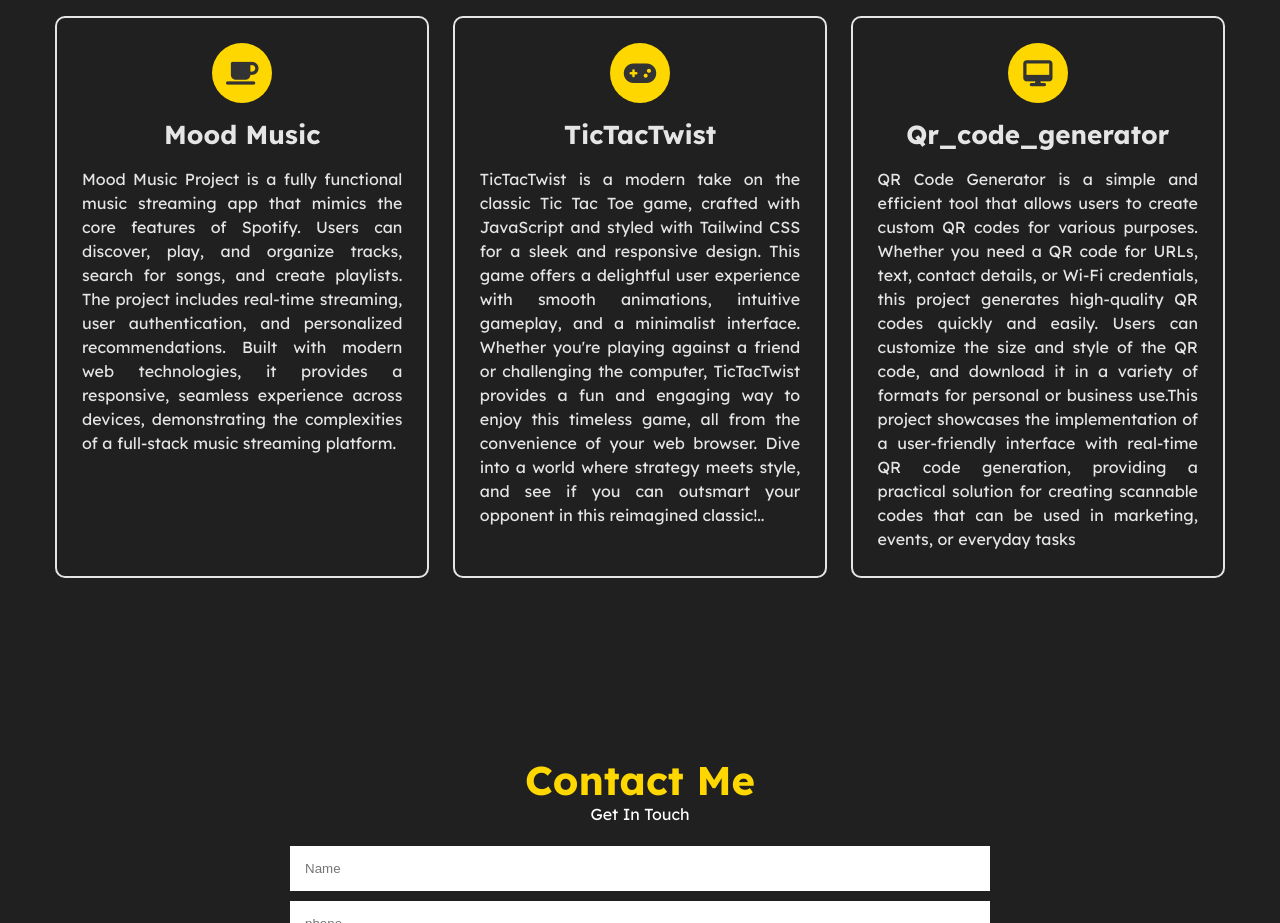
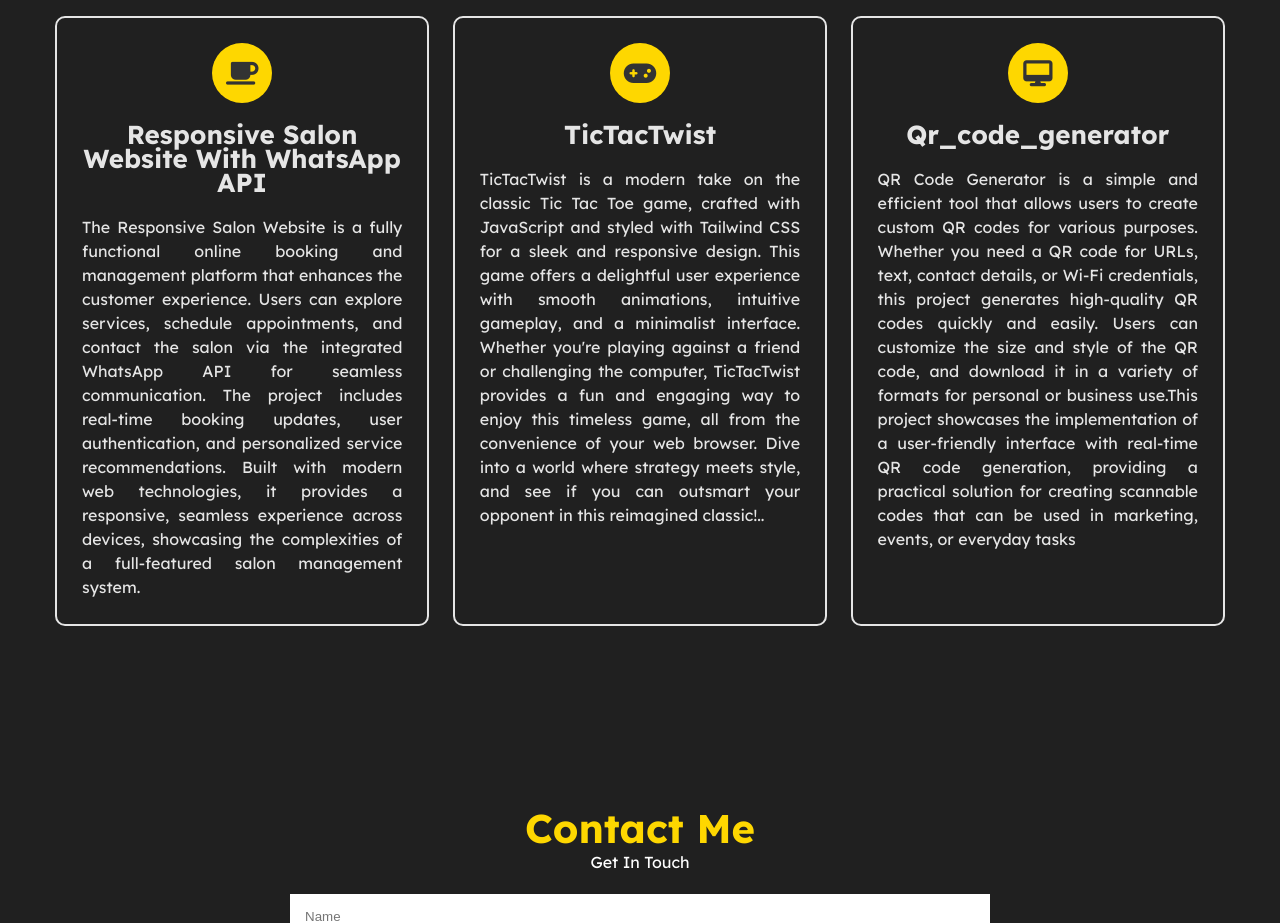
Before and after one commit to Himanshukumarray/Personal-Portfolio, a plain HTML site: page index.html in a window 1280 px wide. Shown: the part 1800-2723 px from the top of the page. Drawn offline with nearby package versions, Linux system fonts and the light colour scheme.

Commit message:
project update

```diff
--- a/index.html
+++ b/index.html
@@ -198,12 +198,13 @@
         <!-- 1st Project -->
         <div class="project">
           <i class="fa fa-coffee"></i>
-          <h4>Mood Music</h4>
-          <p>Mood Music Project is a fully functional music streaming app that mimics the core features of Spotify.
-            Users can discover, play, and organize tracks, search for songs, and create playlists. The project includes
-            real-time streaming, user authentication, and personalized recommendations. Built with modern web
-            technologies, it provides a responsive, seamless experience across devices, demonstrating the complexities
-            of a full-stack music streaming platform.</p>
+          <h4>Responsive Salon Website with WhatsApp API</h4>
+          <p>The Responsive Salon Website is a fully functional online booking and management platform that enhances the
+            customer experience. Users can explore services, schedule appointments, and contact the salon via the
+            integrated WhatsApp API for seamless communication. The project includes real-time booking updates, user
+            authentication, and personalized service recommendations. Built with modern web technologies, it provides a
+            responsive, seamless experience across devices, showcasing the complexities of a full-featured salon
+            management system.</p>
         </div>
         <!-- 2nd Project -->
         <div class="project">
--- a/styles.css
+++ b/styles.css
@@ -165,7 +165,9 @@ profile-photo .img{
   transform: rotate(360deg);
 }
 
-
+.profile-text .social img{
+  size: 10px;
+}
 
  /* /---------------------------About---------------------------/ */
 
```
